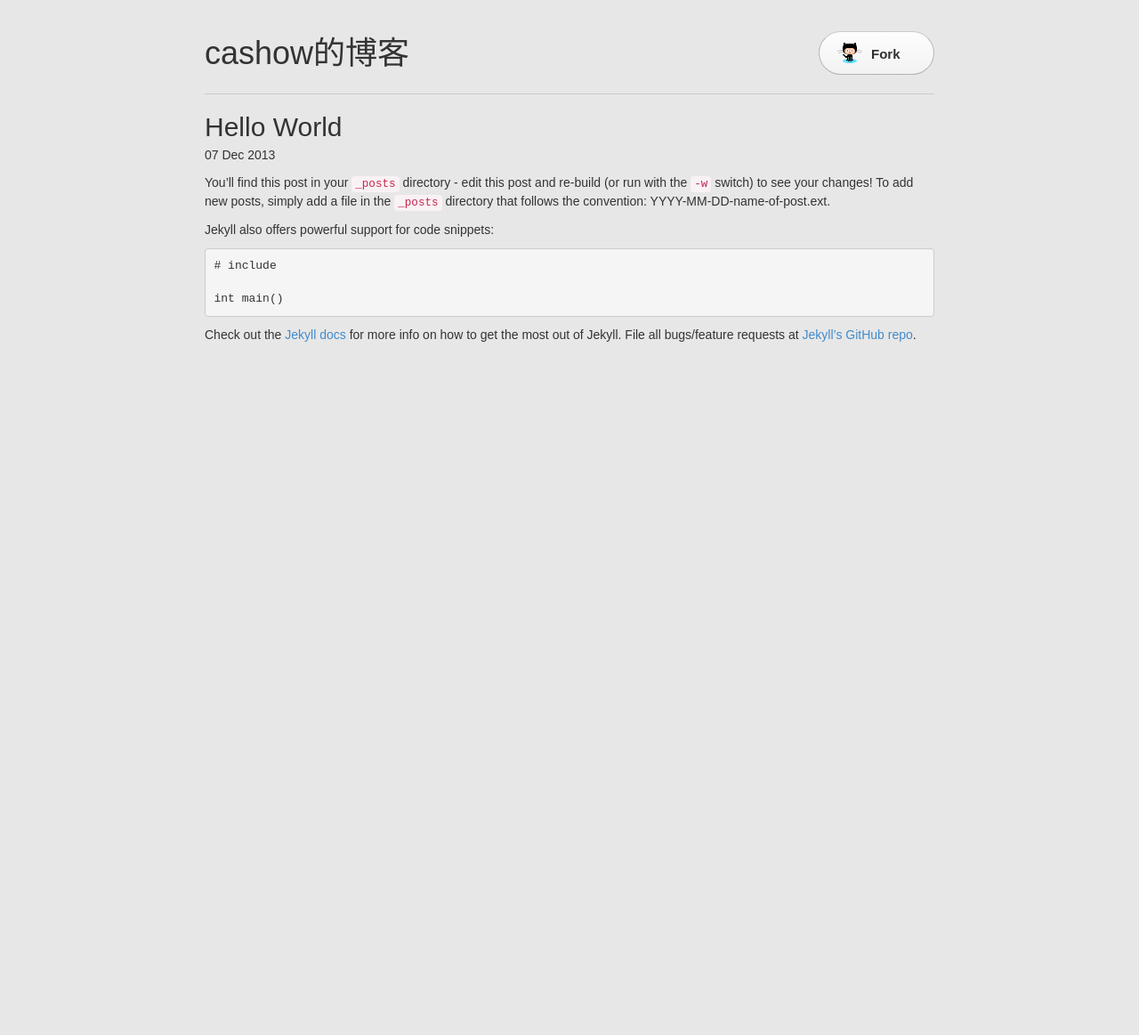
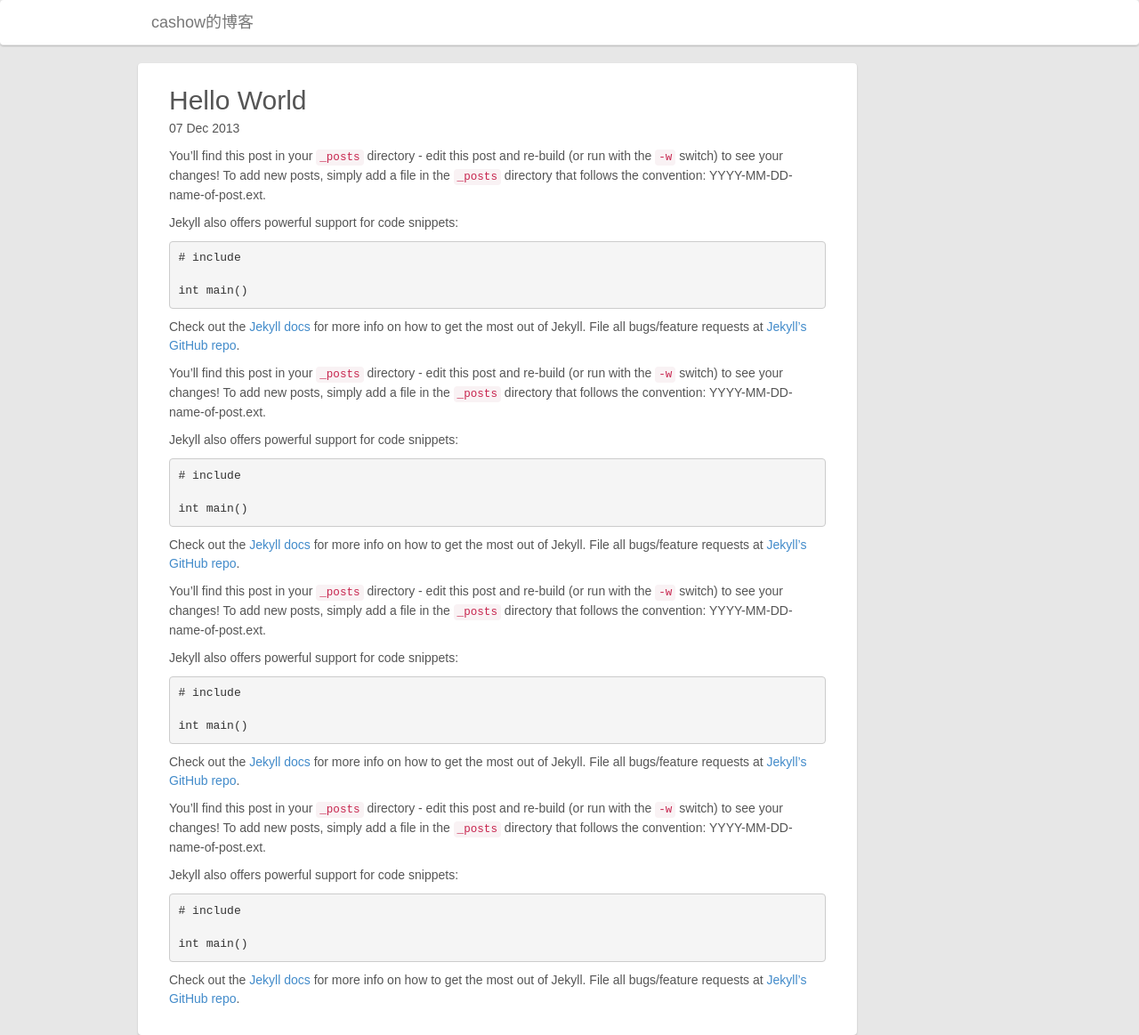
Before and after one commit to cashow/cashow.github.io, a Jekyll site: the page built from _posts/2013-12-07-hello-world.md, in a window 1280 px wide. Shown: the whole page at 89% size. Built offline with Jekyll 4.4.1, drawn with Linux system fonts in a browser that asks for light colours; Markdown is read by kramdown in place of the engine named in the settings; before the commit the page ends 900 px from its top, so only the background shows below that.

Commit message:
修改博客模板

```diff
--- a/_layouts/default.html
+++ b/_layouts/default.html
@@ -11,17 +11,23 @@
 </head>
 
 <body>
-  <div class="inner">
-    <header>
-      <span id="blog_title"><h1>cashow的博客</h1></span>
-      <a href="https://github.com/cashow/cashow.github.io" id="view-on-github" class="button">
-        <span>Fork</span>
-      </a>
-    </header>
-    <hr>
-    <section id="main_content">
-      {{ content }}
-    </section>
+  <div class="navbar navbar-default navbar-static-top shadowbox">
+    <div class="navbar-inner">
+      <div class="container">
+        <a class="navbar-brand" href="http://cashow.github.io/">cashow的博客</a>
+      </div>
+    </div>
+  </div>
+
+  <div class="container">
+    <div class="col-md-10 clearfix shadowbox">
+      <div class="blog_text clearfix">
+        <section id="main_content">
+          {{ content }}
+        </section>
+      </div>
+
+    </div>
   </div>
 </body>
 </html>
--- a/_posts/2013-12-07-hello-world.md
+++ b/_posts/2013-12-07-hello-world.md
@@ -20,3 +20,50 @@ Check out the [Jekyll docs][jekyll] for more info on how to get the most out of
 
 [jekyll-gh]: https://github.com/mojombo/jekyll
 [jekyll]:    http://jekyllrb.com
+
+
+You'll find this post in your `_posts` directory - edit this post and re-build (or run with the `-w` switch) to see your changes!
+To add new posts, simply add a file in the `_posts` directory that follows the convention: YYYY-MM-DD-name-of-post.ext.
+
+Jekyll also offers powerful support for code snippets:
+
+<pre>
+#include
+
+int main()
+</pre>
+
+Check out the [Jekyll docs][jekyll] for more info on how to get the most out of Jekyll. File all bugs/feature requests at [Jekyll's GitHub repo][jekyll-gh].
+
+[jekyll-gh]: https://github.com/mojombo/jekyll
+[jekyll]:    http://jekyllrb.com
+You'll find this post in your `_posts` directory - edit this post and re-build (or run with the `-w` switch) to see your changes!
+To add new posts, simply add a file in the `_posts` directory that follows the convention: YYYY-MM-DD-name-of-post.ext.
+
+Jekyll also offers powerful support for code snippets:
+
+<pre>
+#include
+
+int main()
+</pre>
+
+Check out the [Jekyll docs][jekyll] for more info on how to get the most out of Jekyll. File all bugs/feature requests at [Jekyll's GitHub repo][jekyll-gh].
+
+[jekyll-gh]: https://github.com/mojombo/jekyll
+[jekyll]:    http://jekyllrb.com
+You'll find this post in your `_posts` directory - edit this post and re-build (or run with the `-w` switch) to see your changes!
+To add new posts, simply add a file in the `_posts` directory that follows the convention: YYYY-MM-DD-name-of-post.ext.
+
+Jekyll also offers powerful support for code snippets:
+
+<pre>
+#include
+
+int main()
+</pre>
+
+Check out the [Jekyll docs][jekyll] for more info on how to get the most out of Jekyll. File all bugs/feature requests at [Jekyll's GitHub repo][jekyll-gh].
+
+[jekyll-gh]: https://github.com/mojombo/jekyll
+[jekyll]:    http://jekyllrb.com
--- a/index.html
+++ b/index.html
@@ -4,7 +4,8 @@ title: cashow的博客
 ---
 
 <div id="home">
-  <h2>博客列表</h2>
+  <h4>博客列表</h4>
+  <hr/>
   <ul class="posts">
     {% for post in site.posts %}
       <li><span>{{ post.date | date_to_string }}</span> &raquo; <a href="{{ post.url }}">{{ post.title }}</a></li>
--- a/stylesheets/css/stylesheet.css
+++ b/stylesheets/css/stylesheet.css
@@ -1,6 +1,7 @@
 body {
   line-height: 1.5;
   background: #e7e7e7;
+  color:#555;
   font-family: "Hiragino Sans GB", "Microsoft YaHei",
              "WenQuanYi Micro Hei", sans-serif;
 }
@@ -10,9 +11,25 @@ header {
   padding-bottom: 0px;
 }
 
-.inner {
-  width: 820px;
-  margin: 0 auto;
+.shadowbox{
+    background: #fff;
+
+    -webkit-border-radius: 4px;
+    -moz-border-radius: 4px;
+    border-radius: 4px;
+
+    -webkit-box-shadow: inset 0 1px 2px 0 rgba(0,0,0,0.2),transparent 0 0 0,transparent 0 0 0,transparent 0 0 0,transparent 0 0 0;
+    -moz-box-shadow: inset 0 1px 2px 0 rgba(0,0,0,0.2),transparent 0 0 0,transparent 0 0 0,transparent 0 0 0,transparent 0 0 0;
+    box-shadow: 0 1px 2px 0 rgba(0,0,0,0.2),transparent 0 0 0,transparent 0 0 0,transparent 0 0 0,transparent 0 0 0;
+
+    -webkit-box-sizing: border-box;
+    -moz-box-sizing: border-box;
+    box-sizing: border-box;
+
+}
+
+.blog_text{
+  padding: 20px;
 }
 
 #blog_title {
@@ -83,3 +100,9 @@ hr {
   border: none;
   background: rgb(202, 202, 202);
 }
+
+@media (min-width:1200px){
+    .container{
+        width:1000px;
+    }
+}
```
